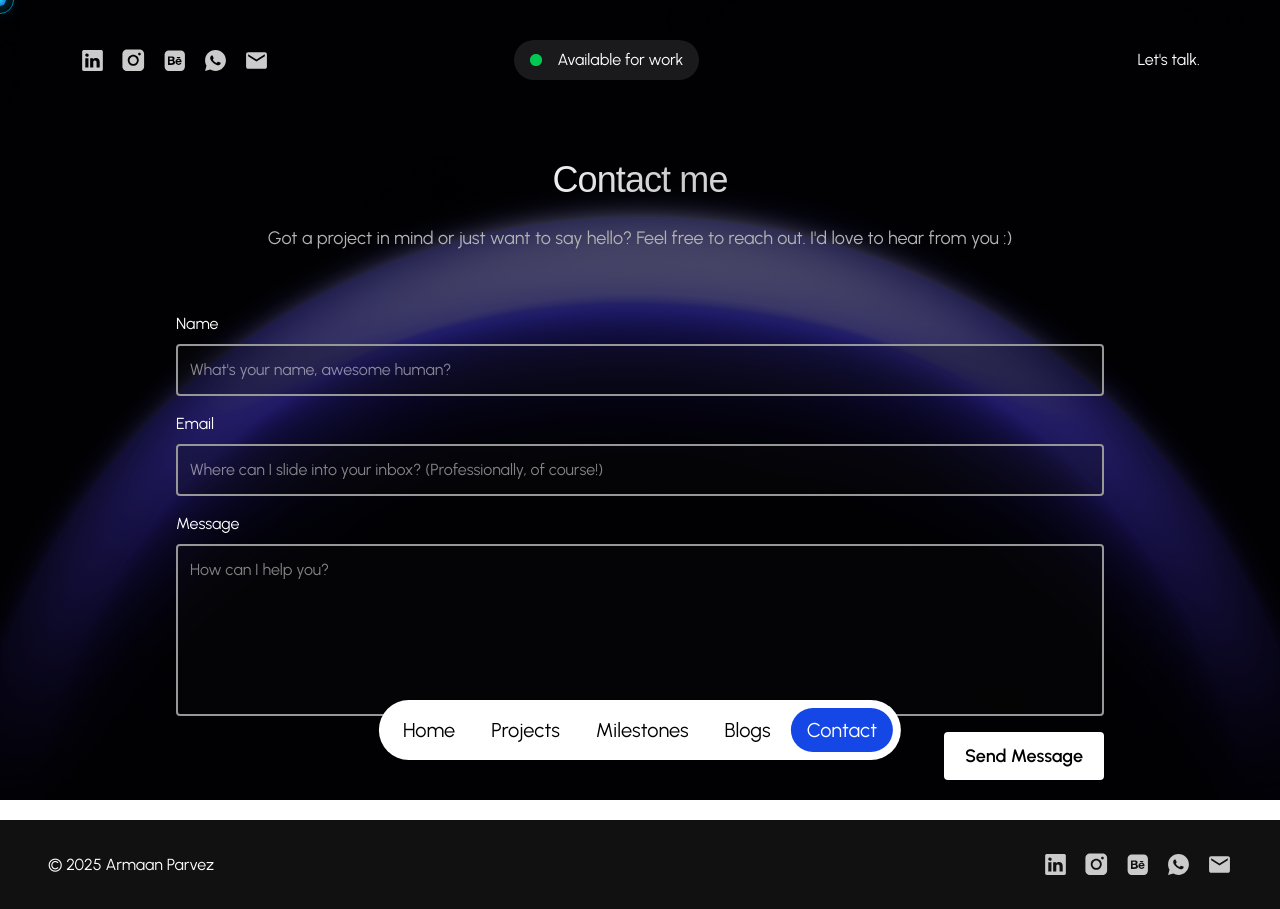
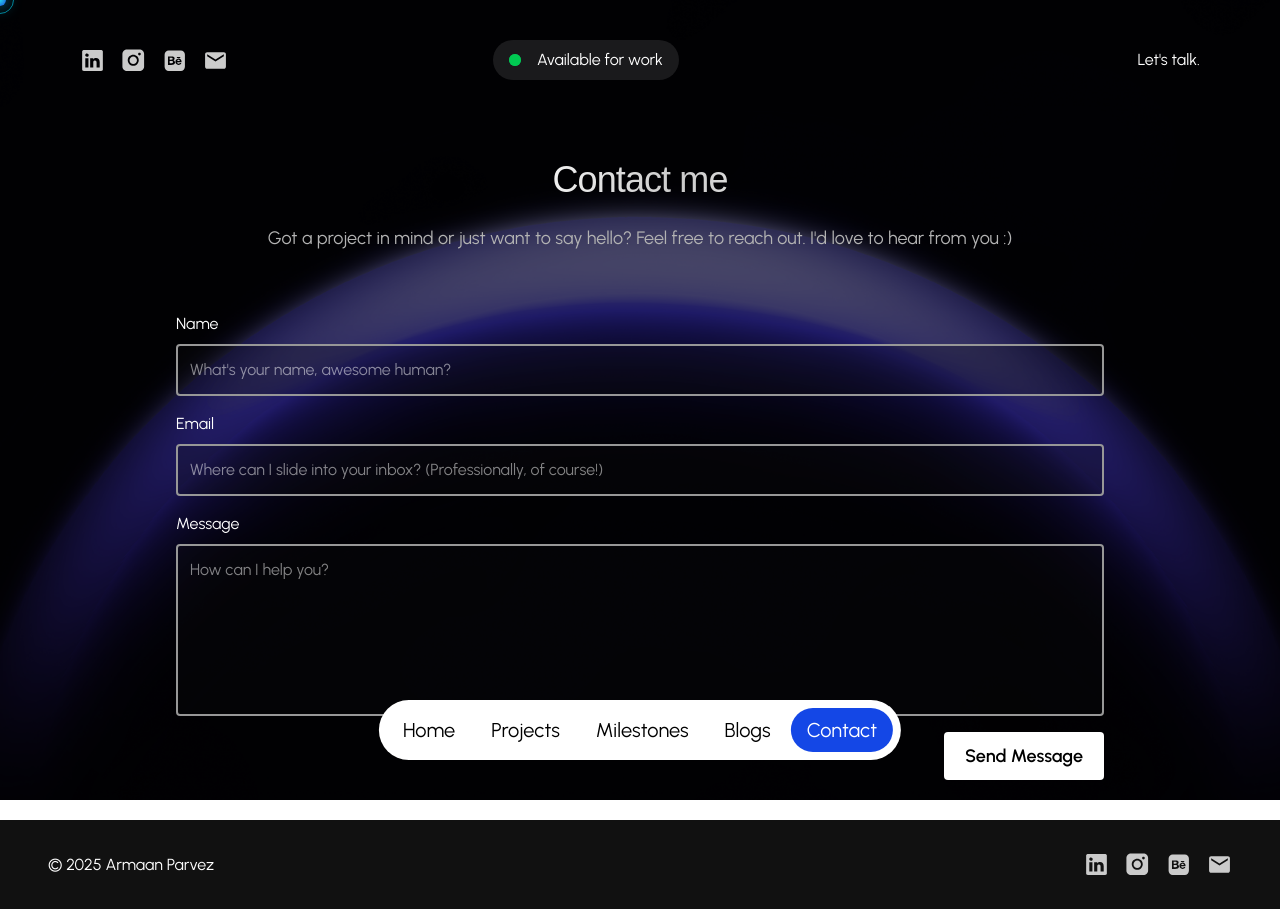
Before and after one commit to armaanux/armaanux.in, a React (Vite) app: page /contact in a window 1280 px wide. Built offline with nearby package versions, Linux system fonts and the light colour scheme; a web font is replaced by a local one.

Commit message:
Remove Whatsapp icon from Footer and Navbar components

```diff
--- a/src/components/Footer.tsx
+++ b/src/components/Footer.tsx
@@ -1,7 +1,6 @@
 import { LinkedinIcon } from "./Icons";
 import { InstagramIcon } from "./Icons";
 import { BehanceIcon } from "./Icons";
-import { WhatsappIcon } from "./Icons";
 import { MailIcon } from "./Icons";
 // import { FreelancerIcon } from "./Icons";
 
@@ -9,7 +8,6 @@ export const FooterIcons = [
   { id: 'linkedin', icon: <LinkedinIcon />, link: "https://www.linkedin.com/in/armaanxd" },
   { id: 'instagram', icon: <InstagramIcon />, link: "http://www.instagram.com/armaan.ux"  },
   { id: 'behance', icon: <BehanceIcon />, link: "https://www.behance.net/armaandesigns4u"  },
-  { id: 'whatsapp', icon: <WhatsappIcon />, link: "http://wa.me/918957949678"  },
   { id: 'mail', icon: <MailIcon />, link: "mailto:armaandesigns4u@gmail.com"  },
   // { id: 'freelancer', icon: <FreelancerIcon /> },
 ];
--- a/src/components/Navbar.tsx
+++ b/src/components/Navbar.tsx
@@ -2,7 +2,6 @@ import { useState } from 'react';
 import { LinkedinIcon } from "./Icons";
 import { InstagramIcon } from "./Icons";
 import { BehanceIcon } from "./Icons";
-import { WhatsappIcon } from "./Icons";
 import { MailIcon } from "./Icons";
 // import { FreelancerIcon } from "./Icons";
 import { NavLink } from 'react-router-dom';
@@ -11,7 +10,6 @@ export const NavIcons = [
   { id: 'linkedin', icon: <LinkedinIcon />, link: "https://www.linkedin.com/in/armaanxd" },
   { id: 'instagram', icon: <InstagramIcon />, link: "http://www.instagram.com/armaan.ux"  },
   { id: 'behance', icon: <BehanceIcon />, link: "https://www.behance.net/armaandesigns4u"  },
-  { id: 'whatsapp', icon: <WhatsappIcon />, link: "http://wa.me/918957949678"  },
   { id: 'mail', icon: <MailIcon />, link: "mailto:armaandesigns4u@gmail.com"  },
 ];
 
```
